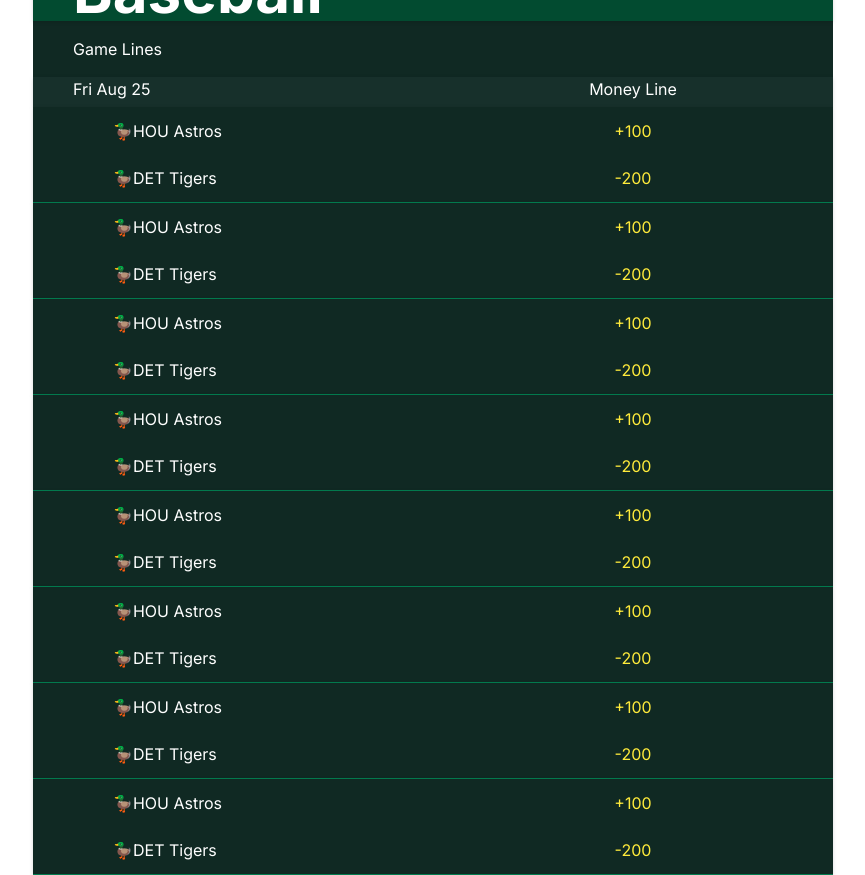
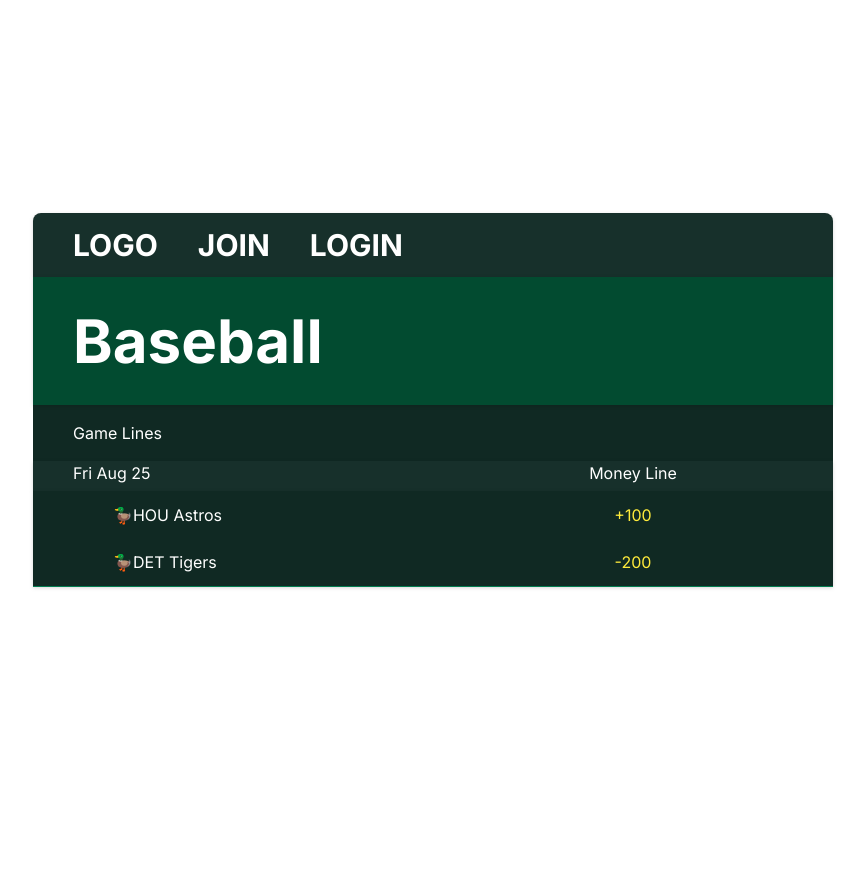
Before and after one commit to briannguy3n/freegroceries, a Next.js app: page / in a window 1280 px wide. Shown: the whole page, without its empty margins (207-1072 px from the left). After the commit the page ends 800 px from the top, so only its background shows below. Built offline with nearby package versions, Linux system fonts and the light colour scheme.

Commit message:
Update BaseballBettingPage.tsx

```diff
--- a/app/components/BaseballBettingPage/BaseballBettingPage.tsx
+++ b/app/components/BaseballBettingPage/BaseballBettingPage.tsx
@@ -9,13 +9,13 @@
     <div className="">
       <BaseballBettingPageTopRow />
       <BaseballBettingCard />
+      {/* <BaseballBettingCard />
       <BaseballBettingCard />
       <BaseballBettingCard />
       <BaseballBettingCard />
       <BaseballBettingCard />
       <BaseballBettingCard />
-      <BaseballBettingCard />
-      <BaseballBettingCard />
+      <BaseballBettingCard /> */}
 
 
 
```
